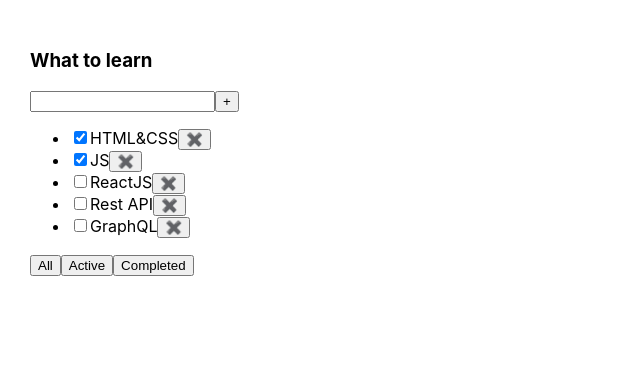
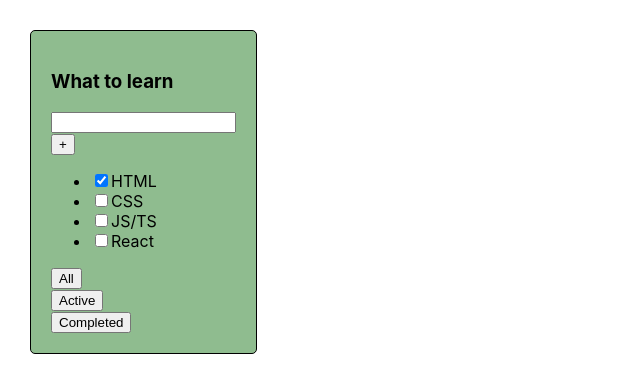
Before and after one commit to asrebel/todolist, a React (Create React App) app: page / in a window 1280 px wide. Shown: the top 392 px of the page, without its empty margins (0-640 px from the left). Built offline with nearby package versions, Linux system fonts and the light colour scheme.

Commit message:
todo_lesson_1_completed_new

```diff
--- a/src/App.css
+++ b/src/App.css
@@ -6,3 +6,10 @@
 .App > div {
   margin-right: 50px;
 }
+
+.todolist {
+  border: 1px solid black;
+  border-radius: 5px;
+  background-color: darkseagreen;
+  padding: 20px;
+}
--- a/src/App.tsx
+++ b/src/App.tsx
@@ -1,54 +1,22 @@
-import React, {useState} from 'react';
+import React from 'react';
 import './App.css';
-import {Todolist} from "./Todolist";
-import {v1} from "uuid";
+import {TaskProps, Todolist} from "./Todolist";
 
-export type FilterValues = 'all' | 'active' | 'completed'
 
 function App() {
+    const tasks: Array<TaskProps> = [
+        {id: 1, title: 'HTML', isDone: true},
+        {id: 2, title: 'CSS', isDone: false},
+        {id: 3, title: 'JS/TS', isDone: false},
+        {id: 4, title: 'React', isDone: false},
+    ]
 
-    let [tasks, setTasks] = useState([
-        {id: v1(), title: "HTML&CSS", isDone: true},
-        {id: v1(), title: "JS", isDone: true},
-        {id: v1(), title: "ReactJS", isDone: false},
-        {id: v1(), title: "Rest API", isDone: false},
-        {id: v1(), title: "GraphQL", isDone: false},
-    ])
-
-    const addTask = (title:string) => {
-        let task = {id: v1(), title: title, isDone: false}
-        let newTasks = [task, ...tasks]
-        setTasks(newTasks)
-    }
-
-    const removeTask = (id: string) => {
-        let filteredTasks = tasks.filter(task => task.id !== id)
-        setTasks(filteredTasks)
-    }
-
-    let [filter, setFilter] = useState<FilterValues>('all')
-
-    let tasksForTodolist = tasks
-
-    if (filter === 'active') {
-        tasksForTodolist = tasks.filter(task => !task.isDone)
-    }
-    if (filter === 'completed') {
-        tasksForTodolist = tasks.filter(task => task.isDone)
-
-    }
-
-    const changeFilter = (value: FilterValues) => {
-        setFilter(value)
-    }
+    const todoListTitle = 'What to learn'
 
     return (
         <div className="App">
-            <Todolist title='What to learn'
-                      tasks={tasksForTodolist}
-                      removeTask={removeTask}
-                      changeFilter={changeFilter}
-                      addTask={addTask}/>
+            <Todolist title={todoListTitle}
+                      tasks={tasks}/>
         </div>
     );
 }
--- /dev/null
+++ b/src/Button.tsx
@@ -0,0 +1,12 @@
+import React from 'react';
+
+type ButtonProps = {
+    title: string
+}
+export const Button: React.FC<ButtonProps> = ({title}) => {
+    return (
+        <div>
+           <button>{title}</button>
+        </div>
+    );
+};
--- a/src/Todolist.tsx
+++ b/src/Todolist.tsx
@@ -1,76 +1,51 @@
-import React, {ChangeEvent, useState} from "react";
-import {FilterValues} from "./App";
+import React from "react";
+import {Button} from "./Button";
 
-type TaskProps = {
-    id: string
+
+export type TaskProps = {
+    id: number
     title: string
     isDone: boolean
 }
 
 type TodolistProps = {
     title: string
-    tasks: TaskProps[]
-    removeTask: (taskID: string) => void
-    changeFilter: (value: FilterValues) => void
-    addTask: (title: string) => void
+    tasks: Array<TaskProps>
 }
 
-export const Todolist = (props: TodolistProps) => {
+export const Todolist: React.FC<TodolistProps> = (
+    {
+        title,
+        tasks
+    }) => {
 
-    let [title, setTitle] = useState('')
+    const tasksItems: JSX.Element = tasks.length !== 0
+        ? <ul>
+            {tasks.map(task => {
+                return (
+                    <li key={task.id}>
+                        <input type='checkbox'
+                               checked={task.isDone}/>
+                        <span>{task.title}</span>
+                    </li>
+                )
+            })}
+        </ul>
+        : <span>Bye bye!</span>
 
-    const onChangeHandler = (event: ChangeEvent<HTMLInputElement>) => {
-        setTitle(event.currentTarget.value)
-    }
-    const onKeyPressHandler = (event: React.KeyboardEvent<HTMLInputElement>) => {
-        if (event.key === 'Enter') {
-            addTask()
-    }}
-    const addTask = () => {
-        props.addTask(title)
-        setTitle('')
-    }
-    const onAllClickHandler = () => {
-        props.changeFilter('all')
-    }
-    const onActiveClickHandler = () => {
-        props.changeFilter('active')
-    }
-    const onCompletedClickHandler = () => {
-        props.changeFilter('completed')
-    }
 
     return (
-        <div>
-            <h3>{props.title}</h3>
+        <div className={'todolist'}>
+            <h3>{title}</h3>
             <div>
-                <input value={title}
-                       onChange={onChangeHandler}
-                       onKeyPress={onKeyPressHandler}
-                />
-                <button onClick={addTask}>+
-                </button>
+                <input/>
+                <Button title='+'/>
             </div>
-            <ul>
-                {props.tasks.map((task: TaskProps) => {
-                    const onClickHandler = () => {
-                        props.removeTask(task.id)
-                    }
-
-                    return (
-                        <li key={task.id}>
-                            <input type="checkbox" checked={task.isDone}/>
-                            <span>{task.title}</span>
-                            <button onClick={onClickHandler}>✖️</button>
-                        </li>
-                    )
-                })}
-
-            </ul>
+            {tasksItems}
             <div>
-                <button onClick={onAllClickHandler}>All</button>
-                <button onClick={onActiveClickHandler}>Active</button>
-                <button onClick={onCompletedClickHandler}>Completed</button>
+                <Button title='All'/>
+                <Button title='Active'/>
+                <Button title='Completed'/>
             </div>
         </div>
     )
```
